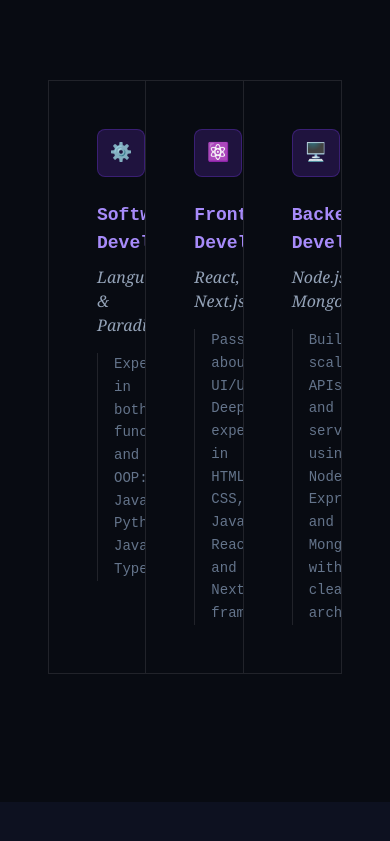
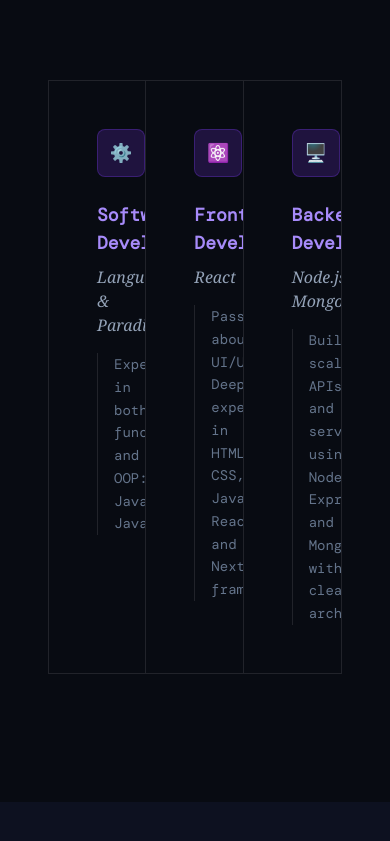
Before and after one commit to suryasekhardhal/portfolio, a React app: page / in a window 390 px wide. Shown: the part 1137-1978 px from the top of the page. Built offline with nearby package versions, Linux system fonts and the light colour scheme; the HTML template or start-up script is replaced by a standard one.

Commit message:
feat: update About and Experience components with detailed experience entries and adjust styling

```diff
--- a/src/index.css
+++ b/src/index.css
@@ -1,7 +1,7 @@
-@import "tailwindcss";
+
 
 @import url('https://fonts.googleapis.com/css2?family=Syne:wght@400;700;800&family=DM+Mono&family=Instrument+Serif&display=swap');
-
+@import "tailwindcss";
 :root {
   --bg: #080b12;
   --bg2: #0d1120;
--- a/src/pages/About.jsx
+++ b/src/pages/About.jsx
@@ -4,12 +4,12 @@
       icon: "⚙️",
       title: "Software Development",
       subtitle: "Languages & Paradigms",
-      desc: "Experienced in both functional and OOP: Java, Python, JavaScript, TypeScript.",
+      desc: "Experienced in both functional and OOP: Java, JavaScript.",
     },
     {
       icon: "⚛️",
       title: "Frontend Development",
-      subtitle: "React, Next.js",
+      subtitle: "React",
       desc: "Passionate about UI/UX. Deep experience in HTML, CSS, JavaScript, React and Next.js frameworks.",
     },
     {
--- a/src/pages/Experience.jsx
+++ b/src/pages/Experience.jsx
@@ -1,24 +1,84 @@
 export default function Experience() {
   const exp = [
-    "Full Stack Developer",
-    "Frontend Developer",
-    "Junior Developer"
+    {
+      role: "Full Stack Developer",
+      company: "Personal Projects",
+      time: "2025 – Present",
+      desc: "Built scalable full-stack applications using React, Node.js, Express, and MongoDB. Focused on performance, clean UI, and API architecture.",
+    },
+    {
+      role: "Frontend Developer",
+      company: "Portfolio & UI Projects",
+      time: "2024 – 2025",
+      desc: "Designed and developed responsive user interfaces using React, Tailwind CSS, and modern UI/UX principles.",
+    },
+    {
+      role: "Backend Developer",
+      company: "API & Microservices",
+      time: "2024",
+      desc: "Developed REST APIs with authentication (JWT), database integration, and modular backend architecture.",
+    },
   ];
 
   return (
-    <section className="py-32 px-12">
+    <section id="experience" className="py-32 px-12 bg-[var(--bg)]">
 
-      <h2 className="text-5xl font-extrabold mb-10">
-        Experience
-      </h2>
+      {/* Header */}
+      <div className="mb-16">
+        <p className="text-xs tracking-[0.3em] text-[var(--purple-light)] uppercase mb-3">
+          // career
+        </p>
 
-      <div className="space-y-2">
-        {exp.map((e, i) => (
-          <div key={i} className="flex justify-between p-5 border border-white/10 bg-purple/5 hover:bg-purple/10 transition">
-            <span>{e}</span>
-            <span className="text-[var(--muted)]">2021–2025</span>
+        <h2 className="text-[clamp(36px,5vw,64px)] font-extrabold leading-tight">
+          Professional Experience
+        </h2>
+      </div>
+
+      {/* Experience List */}
+      <div className="space-y-4">
+
+        {exp.map((item, i) => (
+          <div
+            key={i}
+            className="group flex justify-between items-start p-6 border border-white/10 rounded-lg bg-[var(--surface)] hover:bg-[var(--purple)]/10 transition-all duration-300 hover:border-[var(--purple-light)]"
+          >
+
+            {/* Left */}
+            <div className="flex gap-4">
+
+              {/* Dot */}
+              <div className="w-2 h-2 mt-2 bg-[var(--purple)] rounded-full group-hover:scale-125 transition"></div>
+
+              <div>
+                <h3 className="font-bold text-lg">
+                  {item.role}
+                </h3>
+
+                <p className="text-sm text-[var(--subtle)]">
+                  {item.company}
+                </p>
+
+                <p className="text-sm text-[var(--muted)] mt-2 max-w-md leading-relaxed">
+                  {item.desc}
+                </p>
+              </div>
+            </div>
+
+            {/* Right */}
+            <div className="flex items-center gap-4 text-[var(--muted)] text-sm whitespace-nowrap">
+
+              <span>{item.time}</span>
+
+              {/* Plus Icon */}
+              <div className="w-7 h-7 flex items-center justify-center border border-white/10 rounded-full group-hover:border-[var(--purple-light)] group-hover:text-[var(--purple-light)] transition">
+                +
+              </div>
+
+            </div>
+
           </div>
         ))}
+
       </div>
     </section>
   );
```
